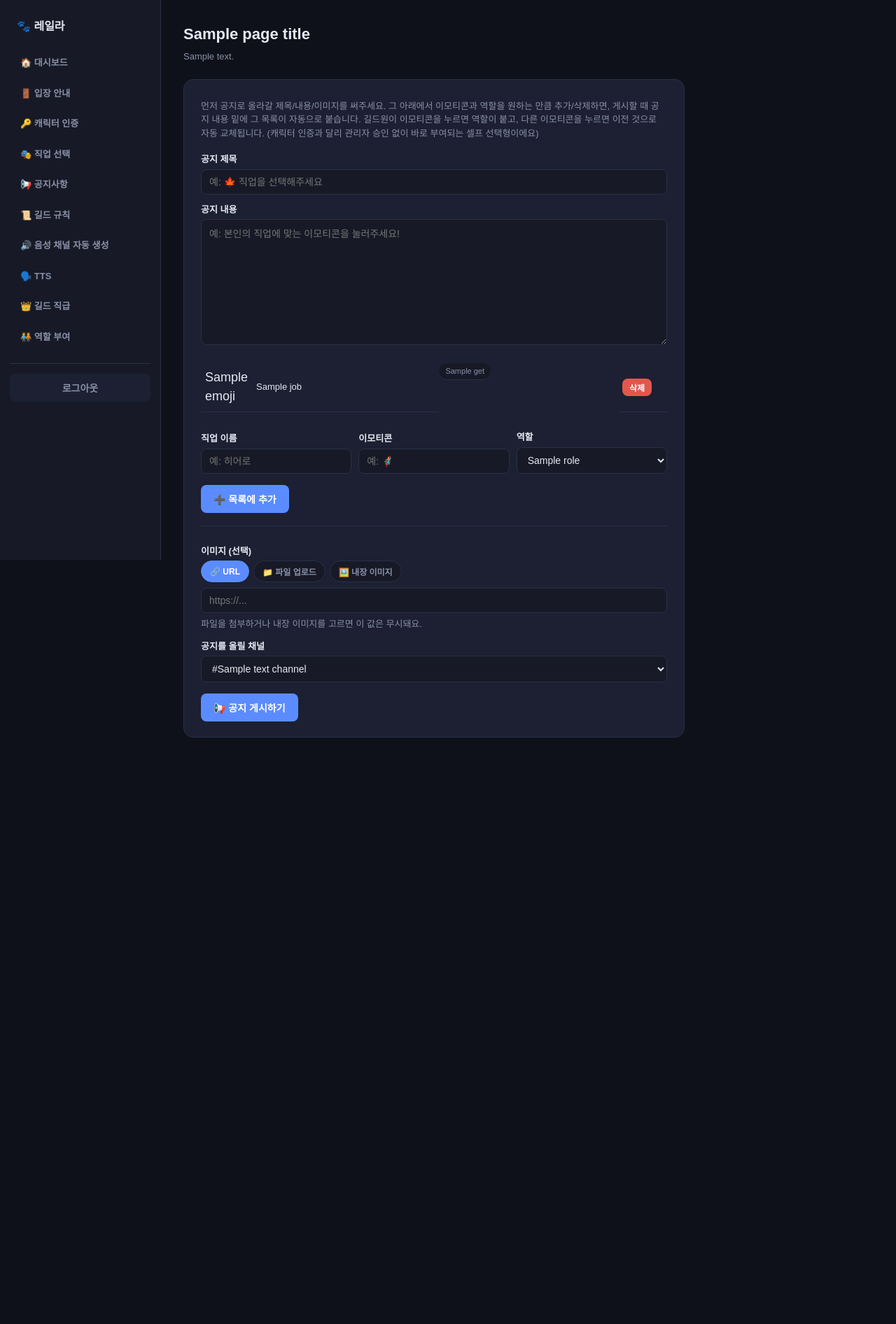
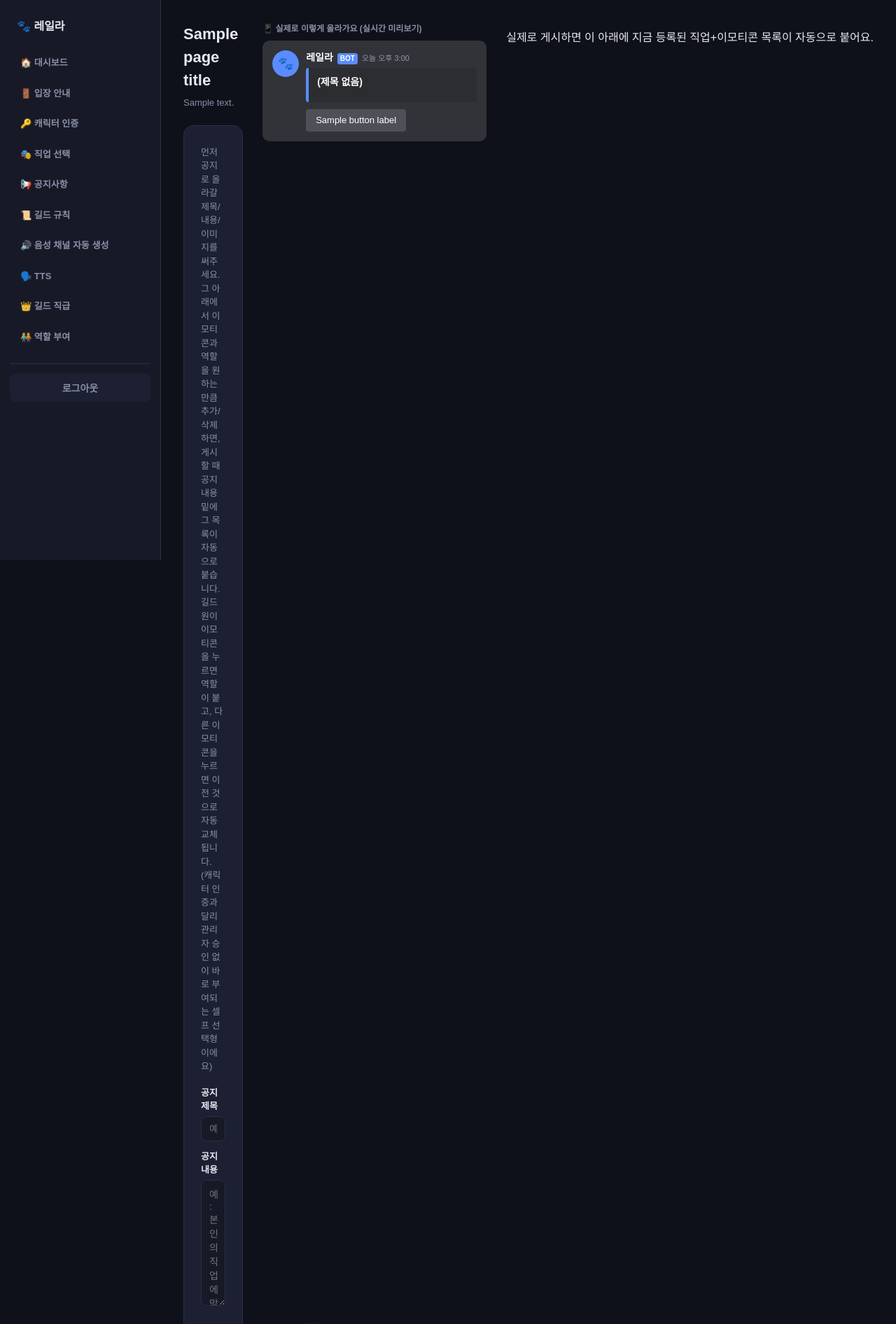
Before and after one commit to SirohaKR/Siro_bot, a Flask app: template web/templates/jobs.html in a window 1280 px wide. Shown: the top 1892 px of the page at 70% size. Before the commit the page ends 1054 px from the top, so only its background shows below. Run offline with Flask 3, Linux system fonts and the light colour scheme; the visitor is signed in with stand-in values (Sample User, id 1); the template is opened without the code that fills it: most values are stand-ins (such as "Sample title", 1, 10 or a date in 2020); grey boxes marked "Sample" are stand-in pictures.

Commit message:
공지/입장안내 등 메시지 작성 페이지에 실시간 미리보기 패널 추가
guild_shell.html 레이아웃을 content-wrap(본문 + 오른쪽 미리보기)으로 재구성하고,
_message_preview.html 공용 파셜을 만들어 entrance/announcements/rules/
verification/jobs 다섯 페이지에 연결했다. 제목/내용 입력칸에 input 이벤트로
바인딩해서 타이핑하는 대로 실시간 반영되고, 이미지 선택 위젯(_image_picker.html)
쪽은 커스텀 이벤트(image-picker:change)를 쏘게 해서 URL/업로드/내장이미지/자르기/
회전 중 무엇을 선택해도 미리보기 이미지가 같이 갱신되도록 연동했다. 입장 안내
페이지는 실제로 붙는 인증 버튼 모양까지 미리보기에 표시.

Co-Authored-By: Claude Sonnet 5 <noreply@anthropic.com>

```diff
--- /dev/null
+++ b/web/templates/_message_preview.html
@@ -0,0 +1,74 @@
+<!--
+  오른쪽 실시간 미리보기 패널. 페이지에서 쓰기 전에 아래 변수를 set 문으로 정해두고
+  include 하면 된다.
+    - preview_id (필수): 이 페이지 안에서만 겹치지 않으면 되는 짧은 영문 이름
+    - title_selector: 제목 입력칸을 찾을 CSS 선택자 (예: '[name="title"]', '#ann-title')
+    - body_selector: 내용 입력칸을 찾을 CSS 선택자
+    - button_label (선택): 임베드 아래에 버튼 모양을 하나 더 보여주고 싶을 때 그 문구
+      (예: 입장 안내 페이지의 "🔑 캐릭터 인증하러 가기" 버튼)
+  이미지 미리보기는 _image_picker.html이 쏘는 "image-picker:change" 이벤트를 그대로
+  받아서 자동으로 연동된다 — 페이지에서 따로 챙길 게 없다.
+-->
+<aside class="content-preview">
+  <div class="content-preview-label">📱 실제로 이렇게 올라가요 (실시간 미리보기)</div>
+  <div class="discord-mock">
+    <div class="discord-mock-avatar">🐾</div>
+    <div class="discord-mock-main">
+      <div class="discord-mock-header">
+        <span class="discord-mock-name">레일라</span>
+        <span class="discord-mock-bot-tag">BOT</span>
+        <span class="discord-mock-time">오늘 오후 3:00</span>
+      </div>
+      <div class="discord-mock-embed">
+        <div class="discord-mock-embed-title" id="{{ preview_id }}-preview-title"></div>
+        <div class="discord-mock-embed-desc" id="{{ preview_id }}-preview-desc"></div>
+        <img class="discord-mock-embed-image" id="{{ preview_id }}-preview-image" hidden>
+      </div>
+      {% if button_label %}
+      <div class="discord-mock-button">{{ button_label }}</div>
+      {% endif %}
+    </div>
+  </div>
+</aside>
+
+<script>
+  (function () {
+    const titleSel = {{ title_selector|default("")|tojson }};
+    const bodySel = {{ body_selector|default("")|tojson }};
+    const titleEl = titleSel ? document.querySelector(titleSel) : null;
+    const bodyEl = bodySel ? document.querySelector(bodySel) : null;
+
+    const previewTitle = document.getElementById("{{ preview_id }}-preview-title");
+    const previewDesc = document.getElementById("{{ preview_id }}-preview-desc");
+    const previewImage = document.getElementById("{{ preview_id }}-preview-image");
+
+    function renderText() {
+      previewTitle.textContent = (titleEl && titleEl.value.trim()) || "(제목 없음)";
+      previewDesc.textContent = bodyEl ? bodyEl.value : "";
+    }
+    if (titleEl) titleEl.addEventListener("input", renderText);
+    if (bodyEl) bodyEl.addEventListener("input", renderText);
+    renderText();
+
+    // 이미지 선택 위젯(_image_picker.html)과 연동.
+    const picker = document.querySelector(".image-picker");
+    if (picker) {
+      const urlInput = picker.querySelector('[name="image_url"]');
+
+      function renderImage(fileUrl) {
+        const url = fileUrl || (urlInput && urlInput.value.trim());
+        if (url) {
+          previewImage.src = url;
+          previewImage.hidden = false;
+        } else {
+          previewImage.hidden = true;
+        }
+      }
+
+      picker.addEventListener("image-picker:change", function (e) {
+        renderImage(e.detail && e.detail.url);
+      });
+      if (urlInput) urlInput.addEventListener("input", function () { renderImage(null); });
+    }
+  })();
+</script>
--- a/web/templates/guild_shell.html
+++ b/web/templates/guild_shell.html
@@ -22,10 +22,46 @@
 .sidebar form { margin-top: 18px; padding-top: 14px; border-top: 1px solid var(--card-border); }
 .sidebar form button { width: 100%; margin-top: 0; background: var(--card); color: var(--muted); }
 .sidebar form button:hover { background: var(--danger); color: white; }
-.content { flex: 1; min-width: 0; padding: 32px 32px 64px; max-width: 780px; }
-.content > .card { margin-bottom: 20px; }
+.content-wrap { flex: 1; min-width: 0; display: flex; align-items: flex-start; gap: 28px; padding: 32px 32px 64px; max-width: 1100px; }
+.content-main { flex: 1; min-width: 0; max-width: 700px; }
+.content-main > .card { margin-bottom: 20px; }
 .page-title { margin: 0 0 6px; font-size: 22px; }
 .page-desc { margin: 0 0 22px; font-size: 13px; color: var(--muted); }
+
+/* 오른쪽 실시간 미리보기 패널 (제목/내용/이미지 입력폼이 있는 페이지에서만 씀) */
+.content-preview { width: 320px; flex-shrink: 0; position: sticky; top: 24px; }
+.content-preview-label { font-size: 12px; color: var(--muted); font-weight: 600; margin-bottom: 8px; }
+.discord-mock {
+  background: #313338; border-radius: 10px; padding: 14px; display: flex; gap: 10px;
+  font-family: "Malgun Gothic", sans-serif; word-break: break-word;
+}
+.discord-mock-avatar {
+  width: 38px; height: 38px; border-radius: 50%; background: var(--accent);
+  display: flex; align-items: center; justify-content: center; font-size: 18px; flex-shrink: 0;
+}
+.discord-mock-main { min-width: 0; flex: 1; }
+.discord-mock-header { display: flex; align-items: baseline; gap: 6px; margin-bottom: 4px; flex-wrap: wrap; }
+.discord-mock-name { color: #fff; font-weight: 600; font-size: 14px; }
+.discord-mock-bot-tag {
+  background: var(--accent); color: #fff; font-size: 10px; font-weight: 700;
+  padding: 1px 4px; border-radius: 3px; line-height: 1.4;
+}
+.discord-mock-time { color: #949ba4; font-size: 11px; }
+.discord-mock-embed {
+  border-left: 4px solid var(--accent); background: #2b2d31; border-radius: 4px;
+  padding: 10px 12px; margin-top: 2px; max-width: 100%;
+}
+.discord-mock-embed-title { color: #fff; font-weight: 700; font-size: 14px; margin-bottom: 4px; }
+.discord-mock-embed-desc { color: #dbdee1; font-size: 13px; white-space: pre-wrap; line-height: 1.5; }
+.discord-mock-embed-image { max-width: 100%; max-height: 220px; border-radius: 4px; margin-top: 8px; display: block; object-fit: cover; }
+.discord-mock-button {
+  display: inline-block; margin-top: 10px; background: #4e5058; color: #fff;
+  font-size: 13px; font-weight: 500; padding: 6px 14px; border-radius: 4px;
+}
+@media (max-width: 1080px) {
+  .content-wrap { flex-direction: column; }
+  .content-preview { width: 100%; position: static; }
+}
 .grid { display: grid; grid-template-columns: 1fr 1fr; gap: 16px; }
 .status-card {
   display: block; text-decoration: none; color: inherit;
@@ -122,10 +158,13 @@
     {% endif %}
   </aside>
 
-  <main class="content">
-    <h1 class="page-title">{{ page_title }}</h1>
-    {% if page_desc %}<p class="page-desc">{{ page_desc }}</p>{% endif %}
-    {% block section %}{% endblock %}
+  <main class="content-wrap">
+    <div class="content-main">
+      <h1 class="page-title">{{ page_title }}</h1>
+      {% if page_desc %}<p class="page-desc">{{ page_desc }}</p>{% endif %}
+      {% block section %}{% endblock %}
+    </div>
+    {% block preview %}{% endblock %}
   </main>
 </div>
 
@@ -156,6 +195,9 @@
       const dt = new DataTransfer();
       dt.items.add(file);
       finalInput.files = dt.files;
+      // 오른쪽에 미리보기 패널(_message_preview.html)이 있으면, 방금 고른 파일로
+      // 이미지 미리보기도 같이 갱신되도록 알려준다.
+      root.dispatchEvent(new CustomEvent("image-picker:change", { detail: { url: URL.createObjectURL(file) } }));
     }
 
     function loadImage(file, isOriginal, statusText) {
@@ -179,6 +221,8 @@
           finalInput.value = "";
           cropWrap.hidden = true;
           originalFile = null;
+          // 미리보기 패널한테 "파일은 없어졌으니 URL 입력칸을 대신 봐라"라고 알려준다.
+          root.dispatchEvent(new CustomEvent("image-picker:change", { detail: {} }));
         }
       });
     });
--- a/web/templates/jobs.html
+++ b/web/templates/jobs.html
@@ -86,3 +86,11 @@
   });
 </script>
 {% endblock %}
+
+{% block preview %}
+{% set preview_id = "jobs" %}
+{% set title_selector = "#ann-title" %}
+{% set body_selector = "#ann-body" %}
+{% include "_message_preview.html" %}
+<p class="desc" style="margin-top:10px;">실제로 게시하면 이 아래에 지금 등록된 직업+이모티콘 목록이 자동으로 붙어요.</p>
+{% endblock %}
```
Also changed, not shown: web/templates/announcements.html (+7 -0 lines), web/templates/entrance.html (+8 -0 lines), web/templates/rules.html (+7 -0 lines), web/templates/verification.html (+7 -0 lines), CHANGELOG.md.
